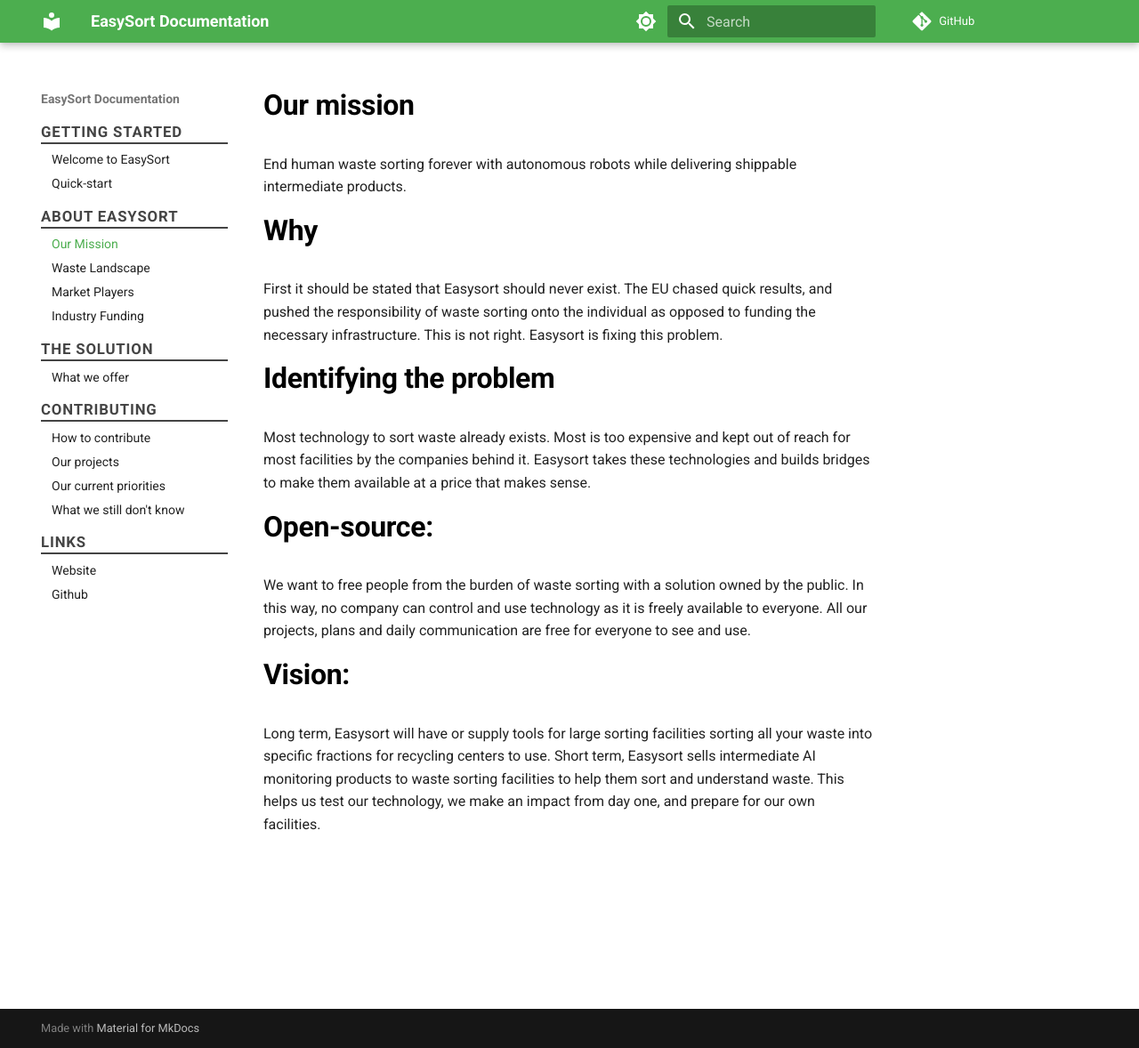
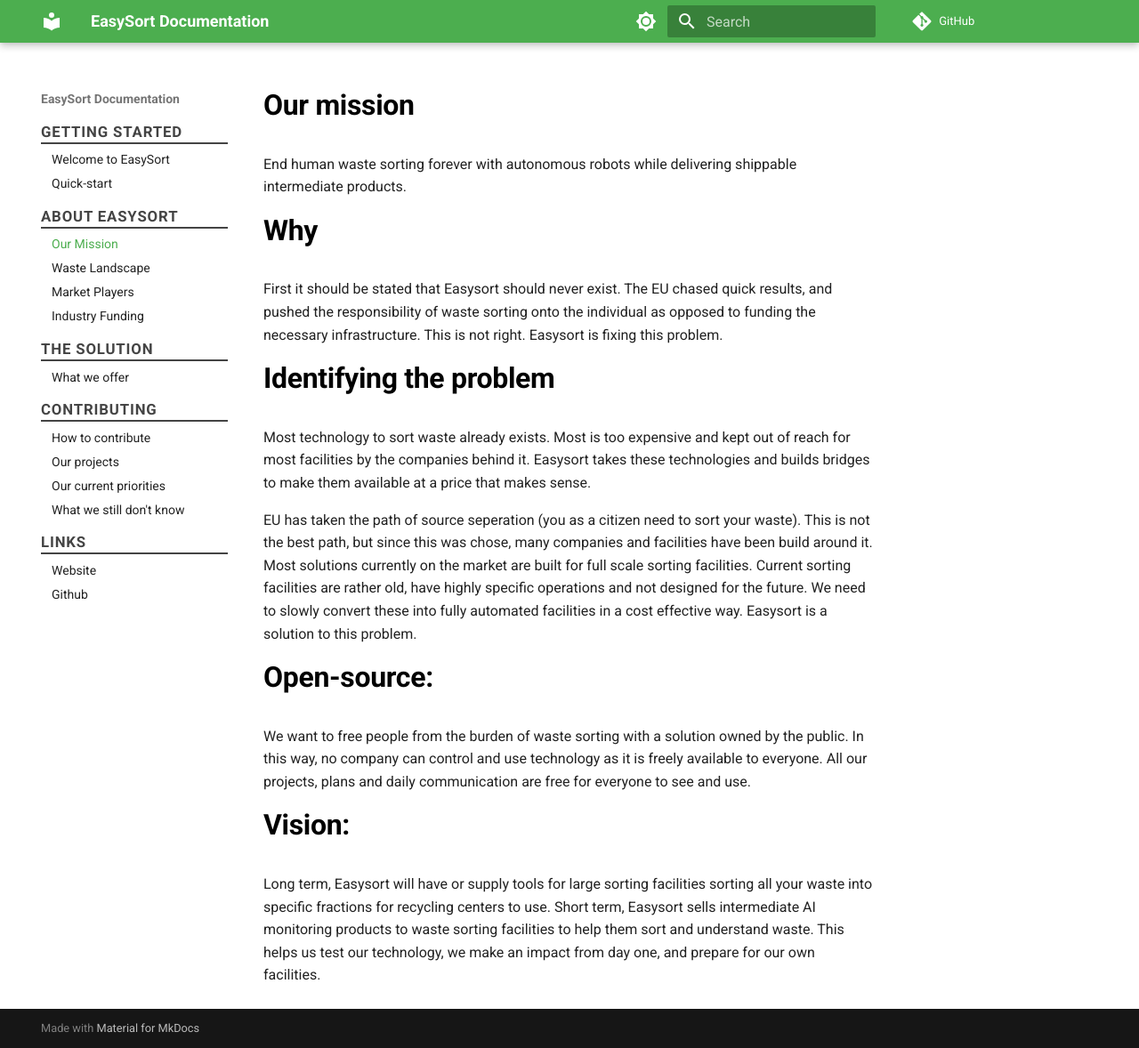
Before and after one commit to Easysort/Easysort, an MkDocs documentation site: the page built from docs/why/mission.md, in a window 1280 px wide and 1178 px high. Shown: the whole window at 89% size. Built offline with MkDocs 1.6.1 and Material for MkDocs 9.7.7, drawn with Linux system fonts in a browser that asks for light colours; comment, search, counter and statistics services are not loaded.

Commit message:
update mission

```diff
--- a/docs/why/mission.md
+++ b/docs/why/mission.md
@@ -11,6 +11,8 @@ First it should be stated that Easysort should never exist. The EU chased quick
 
 Most technology to sort waste already exists. Most is too expensive and kept out of reach for most facilities by the companies behind it. Easysort takes these technologies and builds bridges to make them available at a price that makes sense.
 
+EU has taken the path of source seperation (you as a citizen need to sort your waste). This is not the best path, but since this was chose, many companies and facilities have been build around it. Most solutions currently on the market are built for full scale sorting facilities. Current sorting facilities are rather old, have highly specific operations and not designed for the future. We need to slowly convert these into fully automated facilities in a cost effective way. Easysort is a solution to this problem.
+
 # Open-source:
 
 We want to free people from the burden of waste sorting with a solution owned by the public. In this way, no company can control and use technology as it is freely available to everyone. All our projects, plans and daily communication are free for everyone to see and use.
```
